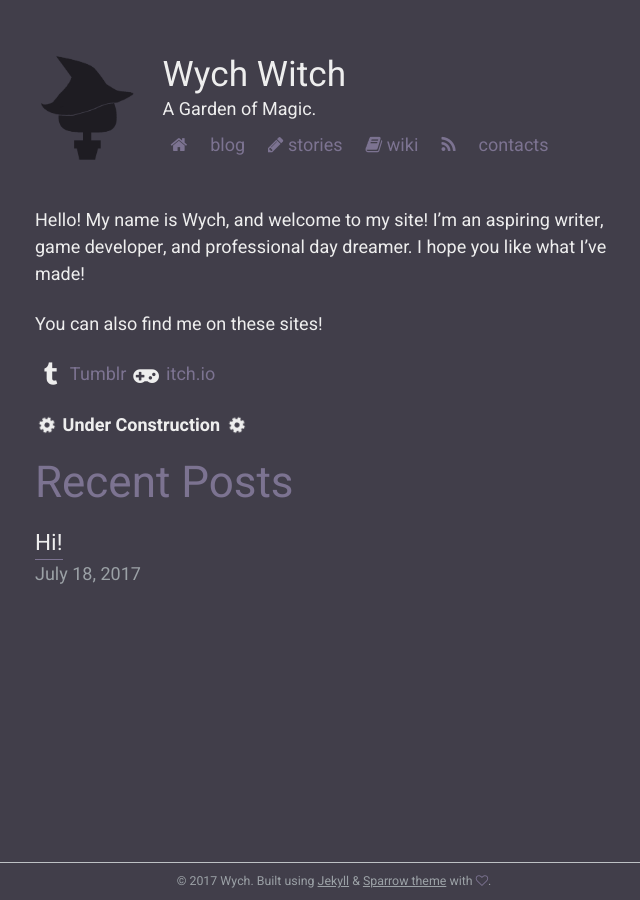
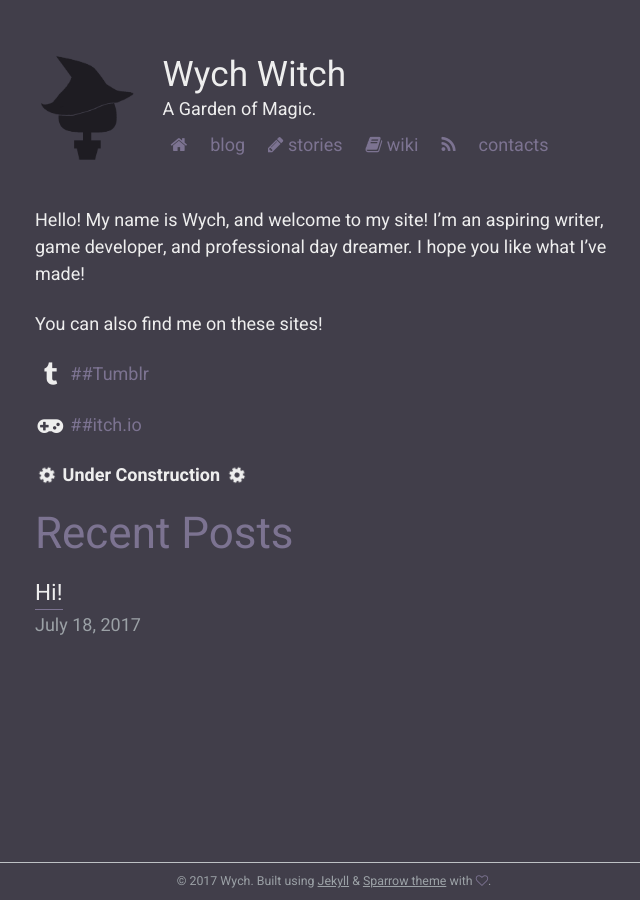
Before and after one commit to BarrelTitor/main, a Jekyll site: the page built from index.md, in a window 1280 px wide. Shown: the whole page, without its empty margins (306-946 px from the left). Built offline with Jekyll 4.4.1, drawn with Linux system fonts in a browser that asks for light colours.

Commit message:
test no.2

```diff
--- a/index.md
+++ b/index.md
@@ -7,8 +7,9 @@ Hello! My name is Wych, and welcome to my site! I'm an aspiring writer, game dev
 
 You can also find me on these sites!
 
-<i class="fa fa-tumblr fa-lg fa-fw"></i> [Tumblr](https://wychwitch.tumblr.com)
-<i class="fa fa-gamepad fa-lg fa-fw"></i> [itch.io](wychwitch.itch.io)
+<i class="fa fa-tumblr fa-lg fa-fw"></i> [##Tumblr](https://wychwitch.tumblr.com)
+
+<i class="fa fa-gamepad fa-lg fa-fw"></i> [##itch.io](wychwitch.itch.io)
 
 <i class="fa fa-cog fa-spin fa-sm fa-fw"></i>
 <span class="sr-only">Loading...</span> **Under Construction** <i class="fa fa-cog fa-spin fa-sm fa-fw"></i>
```
